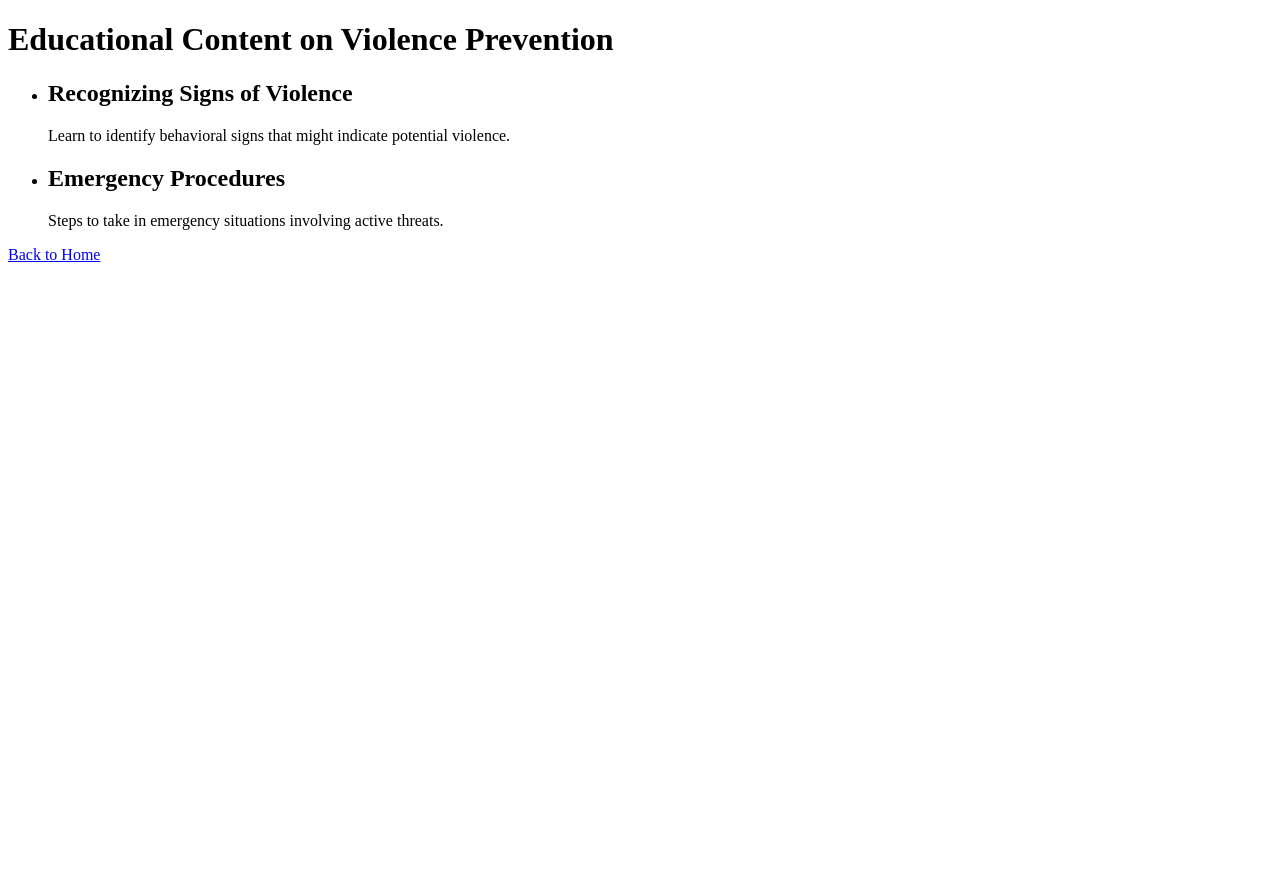
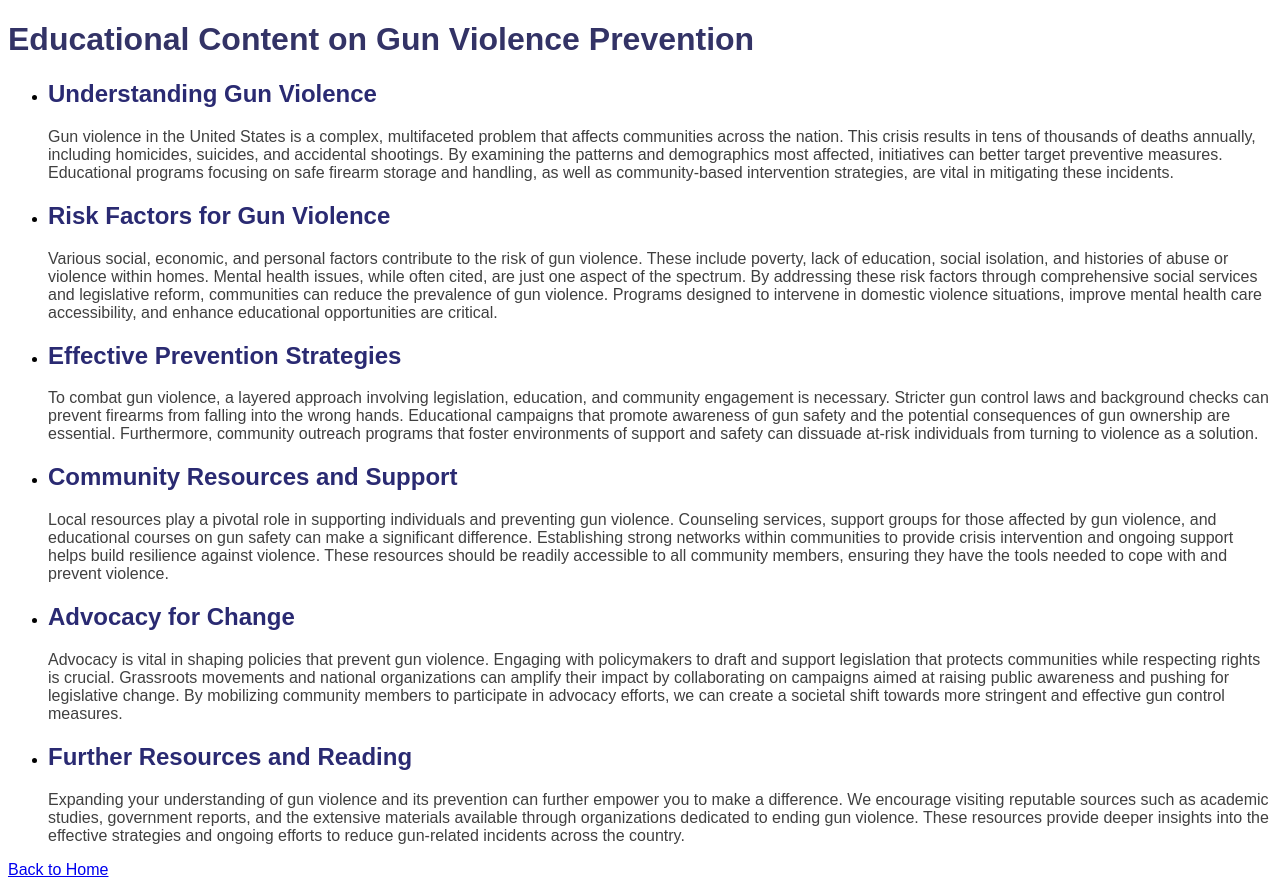
Before and after one commit to huyzzy/CMPSC445-final-project, a Flask app: page /educational in a window 1280 px wide. Before the commit the page ends 262 px from the top, so only its background shows below. Run offline with Flask 3, Linux system fonts and the light colour scheme.

Commit message:
Update educational.html

```diff
--- a/cmpsc445 final project/templates/educational.html
+++ b/cmpsc445 final project/templates/educational.html
@@ -1,17 +1,41 @@
 <!DOCTYPE html>
 <html>
 <head>
-    <title>Educational Content</title>
+    <title>Educational Content on Gun Violence Prevention</title>
+    <style>
+        body { font-family: Arial, sans-serif; }
+        h1 { color: #333366; }
+        h2 { color: #2a2a72; }
+        p { color: #404040; }
+    </style>
 </head>
 <body>
-    <h1>Educational Content on Violence Prevention</h1>
+    <h1>Educational Content on Gun Violence Prevention</h1>
     <ul>
-        {% for content in contents %}
-            <li>
-                <h2>{{ content.title }}</h2>
-                <p>{{ content.content }}</p>
-            </li>
-        {% endfor %}
+        <li>
+            <h2>Understanding Gun Violence</h2>
+            <p>Gun violence in the United States is a complex, multifaceted problem that affects communities across the nation. This crisis results in tens of thousands of deaths annually, including homicides, suicides, and accidental shootings. By examining the patterns and demographics most affected, initiatives can better target preventive measures. Educational programs focusing on safe firearm storage and handling, as well as community-based intervention strategies, are vital in mitigating these incidents.</p>
+        </li>
+        <li>
+            <h2>Risk Factors for Gun Violence</h2>
+            <p>Various social, economic, and personal factors contribute to the risk of gun violence. These include poverty, lack of education, social isolation, and histories of abuse or violence within homes. Mental health issues, while often cited, are just one aspect of the spectrum. By addressing these risk factors through comprehensive social services and legislative reform, communities can reduce the prevalence of gun violence. Programs designed to intervene in domestic violence situations, improve mental health care accessibility, and enhance educational opportunities are critical.</p>
+        </li>
+        <li>
+            <h2>Effective Prevention Strategies</h2>
+            <p>To combat gun violence, a layered approach involving legislation, education, and community engagement is necessary. Stricter gun control laws and background checks can prevent firearms from falling into the wrong hands. Educational campaigns that promote awareness of gun safety and the potential consequences of gun ownership are essential. Furthermore, community outreach programs that foster environments of support and safety can dissuade at-risk individuals from turning to violence as a solution.</p>
+        </li>
+        <li>
+            <h2>Community Resources and Support</h2>
+            <p>Local resources play a pivotal role in supporting individuals and preventing gun violence. Counseling services, support groups for those affected by gun violence, and educational courses on gun safety can make a significant difference. Establishing strong networks within communities to provide crisis intervention and ongoing support helps build resilience against violence. These resources should be readily accessible to all community members, ensuring they have the tools needed to cope with and prevent violence.</p>
+        </li>
+        <li>
+            <h2>Advocacy for Change</h2>
+            <p>Advocacy is vital in shaping policies that prevent gun violence. Engaging with policymakers to draft and support legislation that protects communities while respecting rights is crucial. Grassroots movements and national organizations can amplify their impact by collaborating on campaigns aimed at raising public awareness and pushing for legislative change. By mobilizing community members to participate in advocacy efforts, we can create a societal shift towards more stringent and effective gun control measures.</p>
+        </li>
+        <li>
+            <h2>Further Resources and Reading</h2>
+            <p>Expanding your understanding of gun violence and its prevention can further empower you to make a difference. We encourage visiting reputable sources such as academic studies, government reports, and the extensive materials available through organizations dedicated to ending gun violence. These resources provide deeper insights into the effective strategies and ongoing efforts to reduce gun-related incidents across the country.</p>
+        </li>
     </ul>
     <a href="/">Back to Home</a>
 </body>
```
